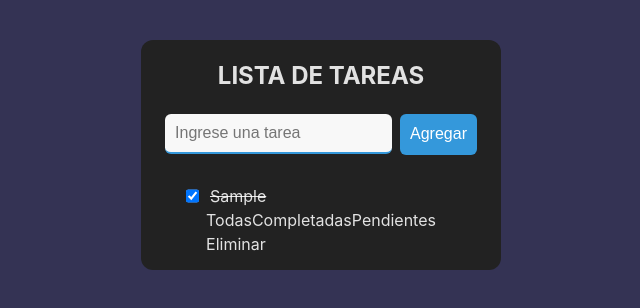
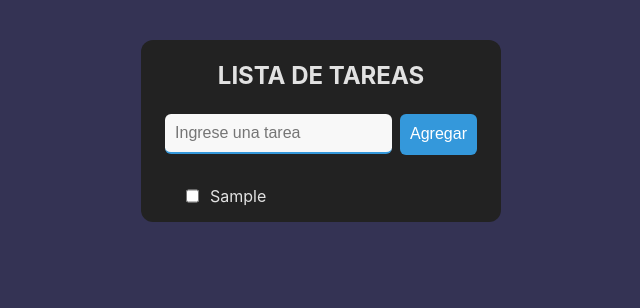
Before and after one commit to julianarrebola1591/argentina-programa-react-grupo1, a React (Vite) app in the folder proyecto-final/: page / in a window 1280 px wide. Both pictures are taken after typing "Sample" into the empty fields and a click on the button "Agregar". Shown: the top 308 px of the page, without its empty margins (319-959 px from the left). Built offline with nearby package versions, Linux system fonts and the light colour scheme; some icons are missing.

Commit message:
Arreglar problema con el taskDone

```diff
--- a/proyecto-final/src/App.jsx
+++ b/proyecto-final/src/App.jsx
@@ -1,7 +1,7 @@
 /* eslint-disable react/jsx-key */
 import { useState } from 'react'
 import './App.css'
-import { TaskList, TaskForm, TaskItem, Footer } from './components'
+import { TaskList, TaskForm, TaskItem } from './components'
 
 function App() {
 
@@ -32,7 +32,6 @@ function App() {
         setTasks={setTasks}
       />
       <TaskList tasks={tasks} deleteTask={deleteTask} updateTaskDone={updateTaskDone} />
-      <Footer filter={filter} setTasks={setTasks} />
     </section>
   )
 }
--- a/proyecto-final/src/components/Footer/Footer.jsx
+++ /dev/null
@@ -1,23 +0,0 @@
-
-
-const Footer = ({filter, setFilter}) => {
-
-
-  return (
-    <div className='footer'>
-        {/* footer filters debe estar pegado a la parte izquiera. cuando el estado de filter cambia se agrega
-        la clase selected que tiene que hacer que se resalte con un color mas visible*/}
-        <div className='footer-filters'>
-          {<span className={filter === 'all' ? 'filter-selected' : ''} >Todas</span>}
-          {<span className={filter === 'completed' ? 'filter-selected' : ''} >Completadas</span>}
-          {<span className={filter === 'pending' ? 'filter-selected' : ''} >Pendientes</span>}
-        </div>
-        {/* el delete pegado a la derecha */}
-        <div className='footer-delete'>
-          <span>Eliminar</span>
-        </div>
-      </div>
-  )
-}
-
-export default Footer
--- a/proyecto-final/src/components/TaskItem/TaskItem.jsx
+++ b/proyecto-final/src/components/TaskItem/TaskItem.jsx
@@ -2,12 +2,12 @@ import { useState } from 'react'
 import './TaskItem.css'
 import { FaDeleteLeft } from "react-icons/fa6";
 
-const TaskItem = ({id, name, taskDone, deleteTask, updateTaskDone}) => {
+const TaskItem = ({id, name, isDone, deleteTask, updateTaskDone}) => {
 
   return (
     <div className='task-container'>
-      {taskDone ? <input onClick={() => updateTaskDone(id)} type="checkbox" /> : <input onClick={() => updateTaskDone(id)} type="checkbox" defaultChecked />}
-      {<span className={taskDone ? '' : 'done-task-text'}>{name}</span>}
+      {isDone ? <input onClick={() => updateTaskDone(id)} type="checkbox" /> : <input onClick={() => updateTaskDone(id)} type="checkbox" defaultChecked />}
+      {<span className={isDone ? '' : 'done-task-text'}>{name}</span>}
       {<FaDeleteLeft className='delete-icon' onClick={() => deleteTask(id)}/>}
     </div>
   )
--- a/proyecto-final/src/components/index.js
+++ b/proyecto-final/src/components/index.js
@@ -1,6 +1,6 @@
 import TaskList from "./TaskList/TaskList";
 import TaskItem from "./TaskItem/TaskItem";
 import TaskForm from "./TaskForm/TaskForm";
-import Footer from "./footer/footer";
+//import Footer from "./footer/footer";
 
-export {TaskList, TaskItem, TaskForm, Footer}
+export {TaskList, TaskItem, TaskForm}
```
Also changed, not shown: proyecto-final/src/components/Footer/Footer.css (deleted).
